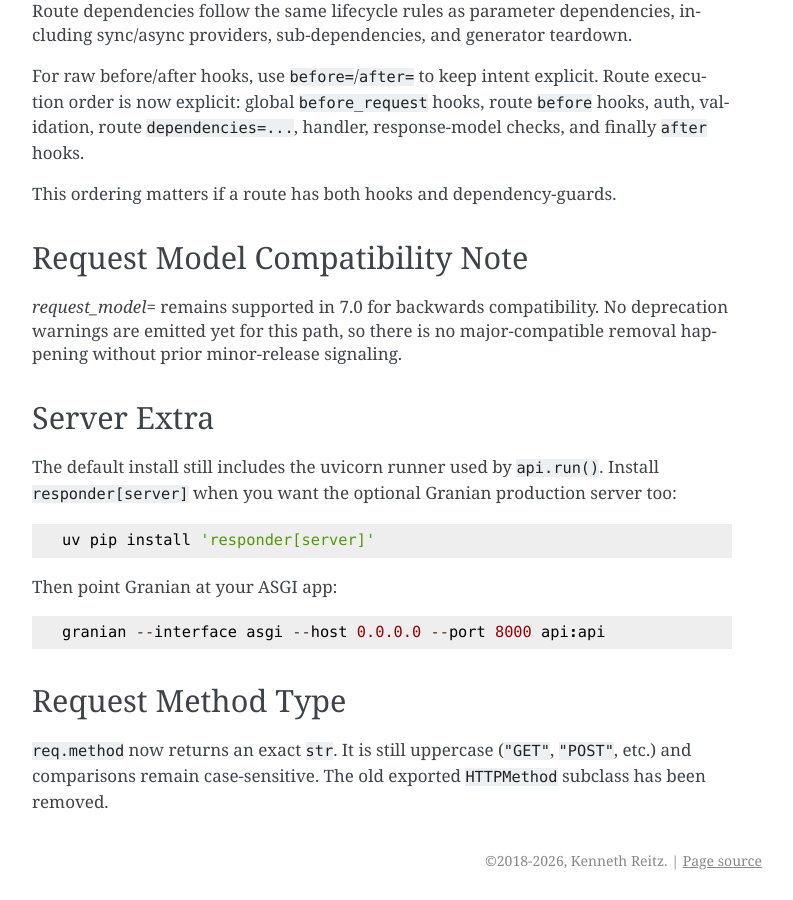
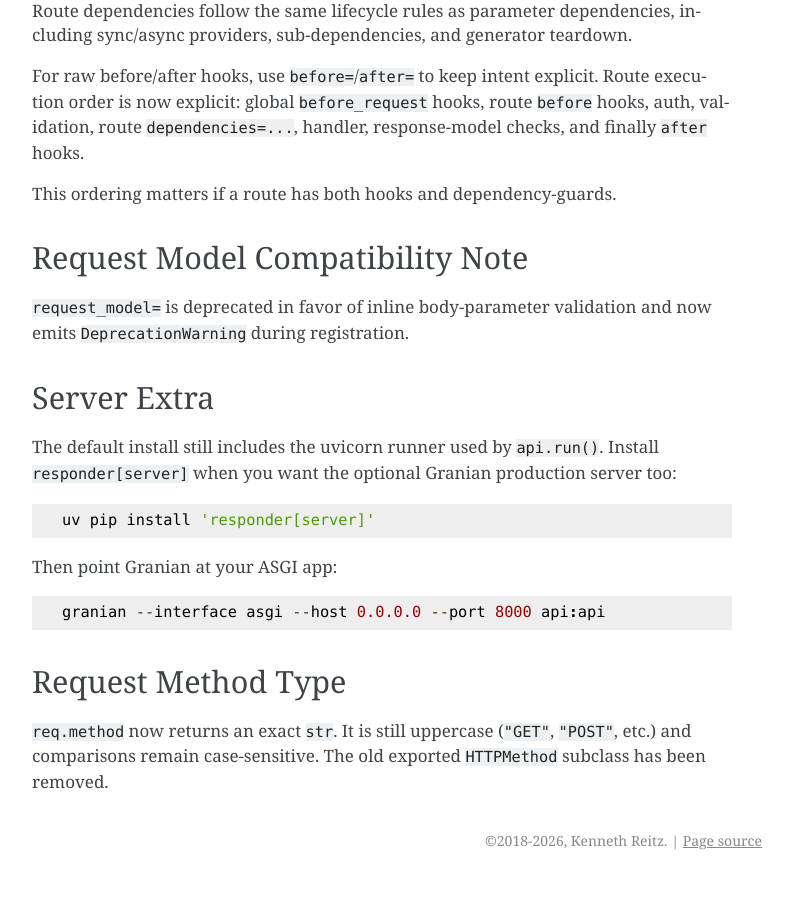
Before and after one commit to kennethreitz/responder, a Sphinx documentation site: the page built from docs/source/migration-v7.rst, in a window 1280 px wide and 900 px high, scrolled down 1775 px. Shown: the whole window, without its empty margins (378-1171 px from the left). Built offline with Sphinx 7.4.7, drawn with Linux system fonts in a browser that asks for light colours.

Commit message:
Deprecate request_model with warning for v7 migration

```diff
--- a/docs/source/migration-v7.rst
+++ b/docs/source/migration-v7.rst
@@ -96,9 +96,8 @@ This ordering matters if a route has both hooks and dependency-guards.
 Request Model Compatibility Note
 -------------------------------
 
-`request_model=` remains supported in 7.0 for backwards compatibility.
-No deprecation warnings are emitted yet for this path, so there is no
-major-compatible removal happening without prior minor-release signaling.
+``request_model=`` is deprecated in favor of inline body-parameter validation
+and now emits ``DeprecationWarning`` during registration.
 
 
 Server Extra
--- a/docs/source/testing.rst
+++ b/docs/source/testing.rst
@@ -156,8 +156,9 @@ no ``await req.media()`` required::
         assert r.status_code == 422
         assert "errors" in r.json()
 
-The ``request_model=`` decorator argument is the older, equivalent style. It
-stores the validated model on ``req.state.validated`` instead of injecting
+The ``request_model=`` decorator argument is the older equivalent style and is
+deprecated in v7. It stores the validated model on ``req.state.validated``
+instead of injecting
 it, and still returns ``422`` on bad input::
 
     def test_request_model(api):
```
Also changed, not shown: CHANGELOG.md (+3 -1 lines), 2 other files.
